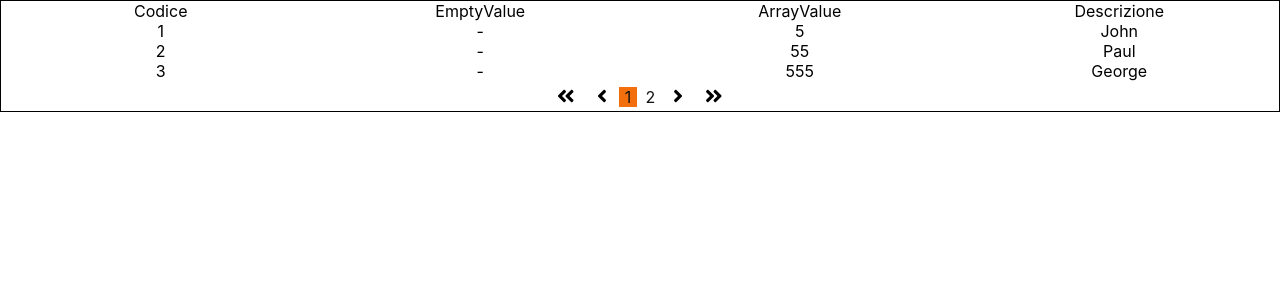
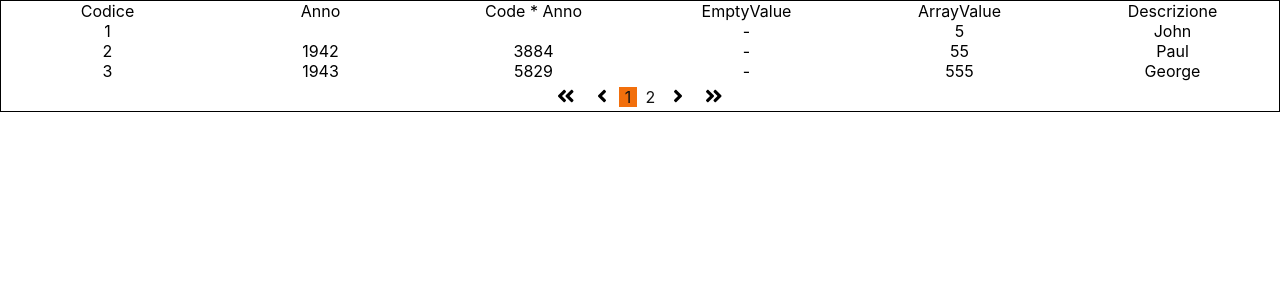
Before and after one commit to scosmaa/yart, a React (Create React App) app: page / in a window 1280 px wide. Shown: the top 300 px of the page. Built offline with nearby package versions, Linux system fonts and the light colour scheme.

Commit message:
Composed Cell

```diff
--- a/src/Components/CellRenderer/CellRenderer.jsx
+++ b/src/Components/CellRenderer/CellRenderer.jsx
@@ -6,6 +6,8 @@ export default class CellRenderer extends Component {
     switch (type) {
       case 'checkbox':
         return <input type="checkbox" value={elem[columnDef.fieldName]} checked={elem[columnDef.fieldName]} />
+      case 'composed':
+        return <span>{get(elem, columnDef.typeOptions.fieldA) * get(elem, columnDef.typeOptions.fieldB) || columnDef.emptyValue}</span>
       default:
         return <span>{get(elem, columnDef.fieldName, columnDef.emptyValue || '')}</span>
     }
--- a/src/fakeData/data.json
+++ b/src/fakeData/data.json
@@ -3,24 +3,28 @@
     "code": 1,
     "array": [4, 5],
     "description": "John",
+    "birth": null,
     "valid": true
   },
   {
     "code": 2,
     "array": [6, 55],
     "description": "Paul",
+    "birth": 1942,
     "valid": true
   },
   {
     "code": 3,
     "array": [7, 555],
     "description": "George",
+    "birth": 1943,
     "valid": true
   },
   {
     "code": 4,
     "array": [8, 5555],
     "description": "Ringo",
+    "birth": 1940,
     "valid": false
   }
 ]
--- a/src/fakeData/settings.json
+++ b/src/fakeData/settings.json
@@ -12,6 +12,34 @@
       "fieldClass": "code-cell",
       "sortable": true,
       "type": "numeric",
+      "responsive": "sm",
+      "style": {
+        "width": "100px"
+      }
+    },
+    {
+      "headerContent": "Anno",
+      "headerClass": "year-header",
+      "fieldName": "birth",
+      "fieldClass": "year-cell",
+      "sortable": true,
+      "type": "numeric",
+      "responsive": "sm",
+      "style": {
+        "width": "100px"
+      }
+    },
+    {
+      "headerContent": "Code * Anno",
+      "headerClass": "composed-header",
+      "fieldName": "",
+      "fieldClass": "year-cell",
+      "sortable": false,
+      "type": "composed",
+      "typeOptions": {
+        "fieldA": "birth",
+        "fieldB": "code"
+      },
       "responsive": "sm",
       "style": {
         "width": "100px"
```
